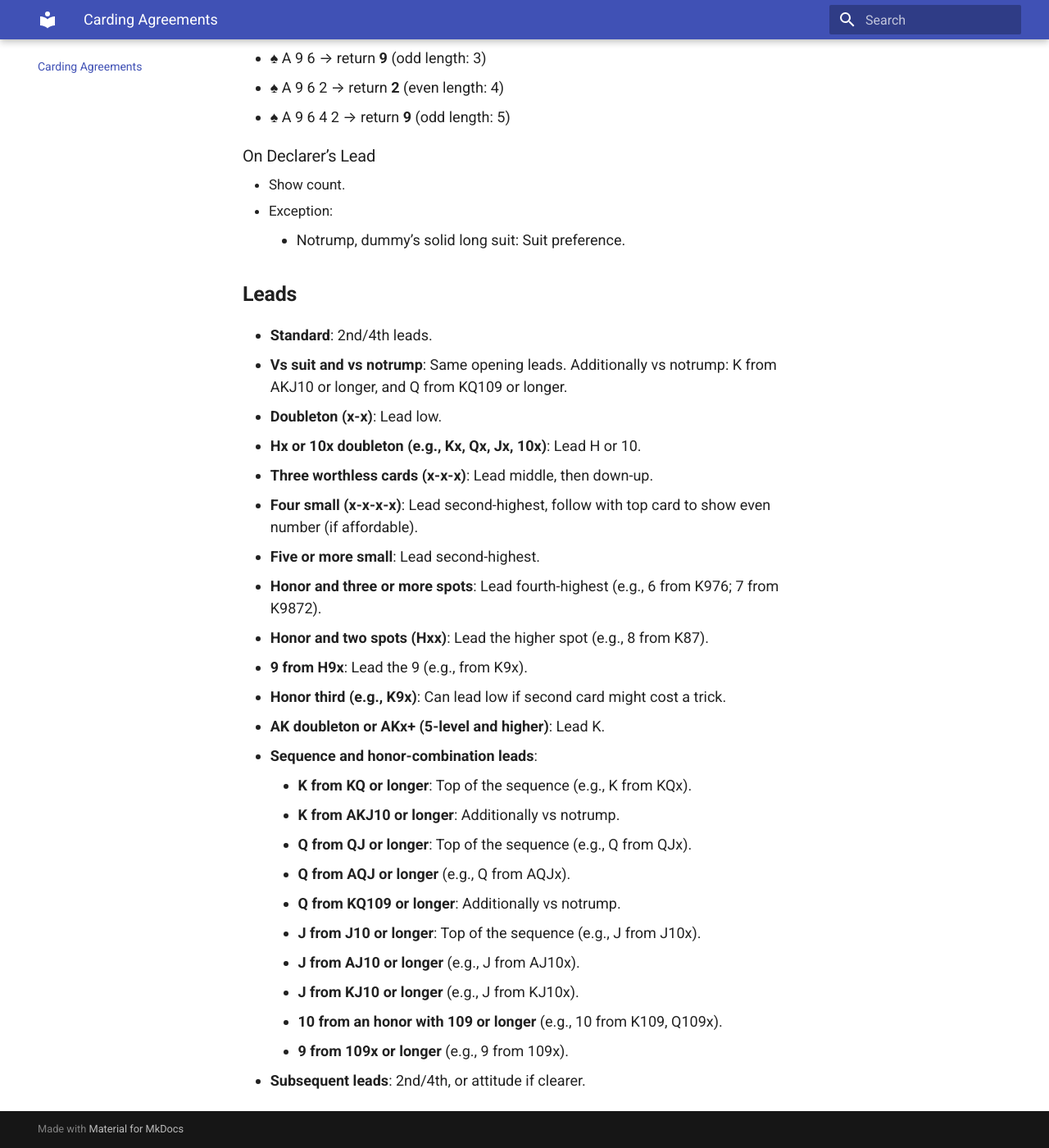
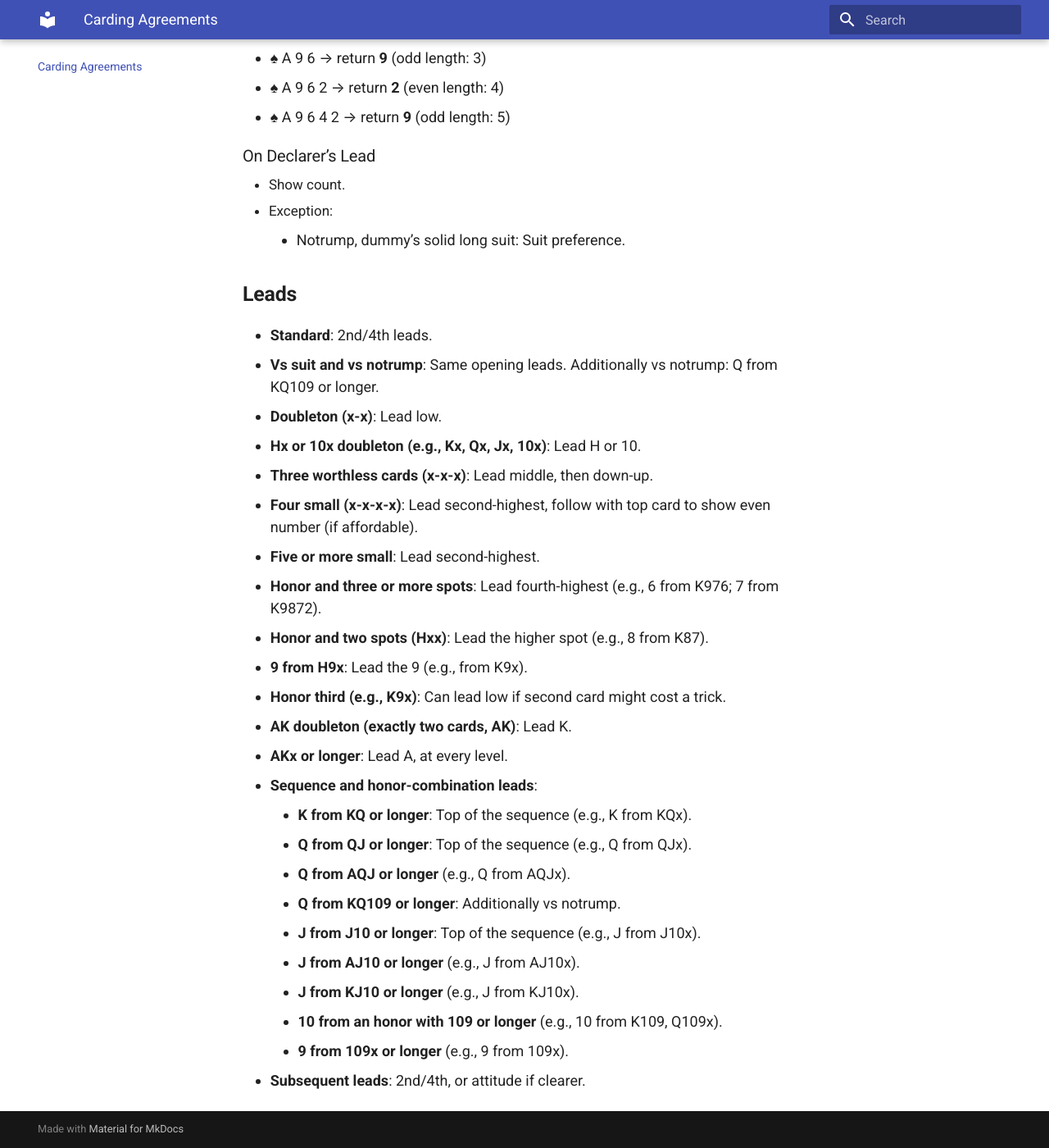
Before and after one commit to glindstrom/polish-club-notes, an MkDocs documentation site: the page built from docs/carding-agreements.md, in a window 1280 px wide and 1400 px high, scrolled down 1992 px. Shown: the whole window at 82% size. Built offline with MkDocs 1.6.1 and Material for MkDocs 9.7.7, drawn with Linux system fonts in a browser that asks for light colours.

Commit message:
docs(carding): lead Ace from AKx+, King from AK doubleton
Replace the 5-level King-from-AK exception. King is led from exactly AK; the Ace is led from AKx or longer at every level, on the notes and on both convention-card languages.

Co-authored-by: glindstrom <glindstrom@users.noreply.github.com>

```diff
--- a/docs/carding-agreements.md
+++ b/docs/carding-agreements.md
@@ -63,7 +63,7 @@ East holds:
 
 ### Leads
 - **Standard**: 2nd/4th leads.
-- **Vs suit and vs notrump**: Same opening leads. Additionally vs notrump: K from AKJ10 or longer, and Q from KQ109 or longer.
+- **Vs suit and vs notrump**: Same opening leads. Additionally vs notrump: Q from KQ109 or longer.
 - **Doubleton (x-x)**: Lead low.
 - **Hx or 10x doubleton (e.g., Kx, Qx, Jx, 10x)**: Lead H or 10.
 - **Three worthless cards (x-x-x)**: Lead middle, then down-up.
@@ -73,10 +73,10 @@ East holds:
 - **Honor and two spots (Hxx)**: Lead the higher spot (e.g., 8 from K87).
 - **9 from H9x**: Lead the 9 (e.g., from K9x).
 - **Honor third (e.g., K9x)**: Can lead low if second card might cost a trick.
-- **AK doubleton or AKx+ (5-level and higher)**: Lead K.
+- **AK doubleton (exactly two cards, AK)**: Lead K.
+- **AKx or longer**: Lead A, at every level.
 - **Sequence and honor-combination leads**:
     - **K from KQ or longer**: Top of the sequence (e.g., K from KQx).
-    - **K from AKJ10 or longer**: Additionally vs notrump.
     - **Q from QJ or longer**: Top of the sequence (e.g., Q from QJx).
     - **Q from AQJ or longer** (e.g., Q from AQJx).
     - **Q from KQ109 or longer**: Additionally vs notrump.
```
Also changed, not shown: docs/convention-card.html (+4 -4 lines).
